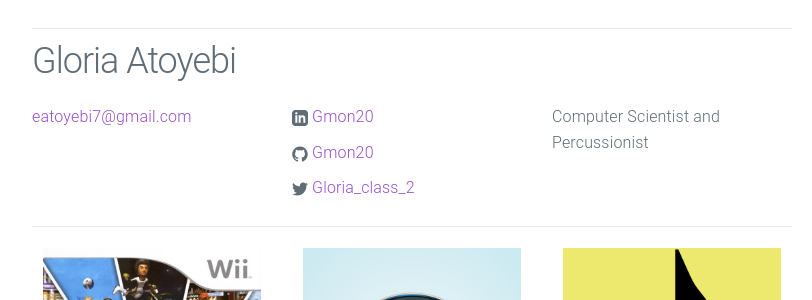
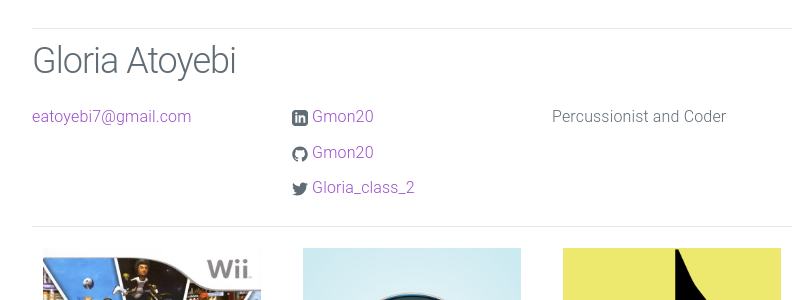
Before and after one commit to Gmon20/gmon20.github.io, a Jekyll site: the page built from index.html, in a window 1280 px wide. Shown: the part 208-508 px from the top of the page, without its empty margins (228-1040 px from the left). Built offline with Jekyll 4.4.1, drawn with Linux system fonts in a browser that asks for light colours.

Commit message:
Update _config.yml
"Computer Scientist" who am i kidding i only really like to code lol

```diff
--- a/_config.yml
+++ b/_config.yml
@@ -2,7 +2,7 @@
 title: Gloria Atoyebi
 email: eatoyebi7@gmail.com
 description: > # keep this and put description below
-  Computer Scientist and Percussionist
+  Percussionist and Coder
 url: "https://gmon20.github.io" # the base hostname & protocol for your site (work already darn it)
 linkedin_url: "https://www.linkedin.com/in/gloria-atoyebi-a3548b218/"
 github_username: Gmon20
```
